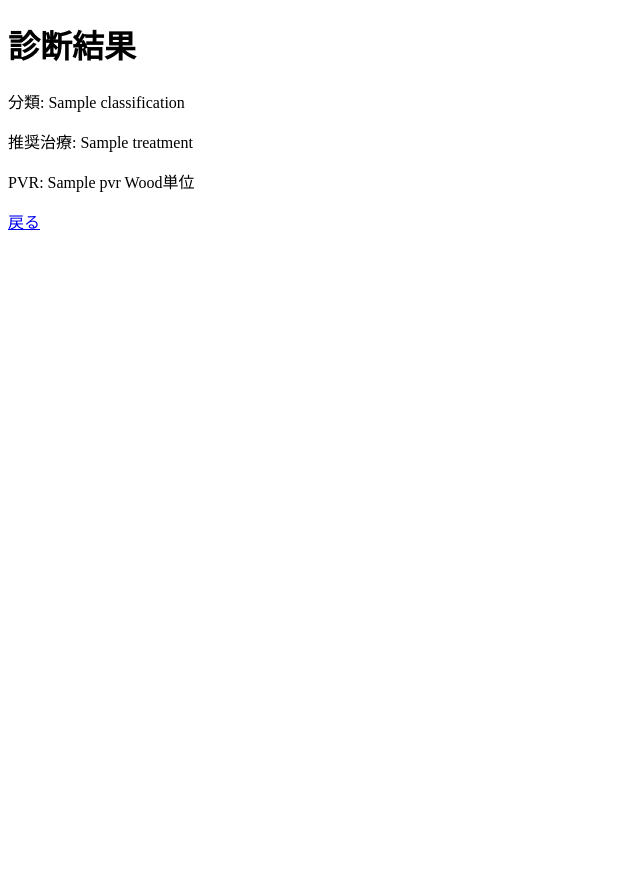
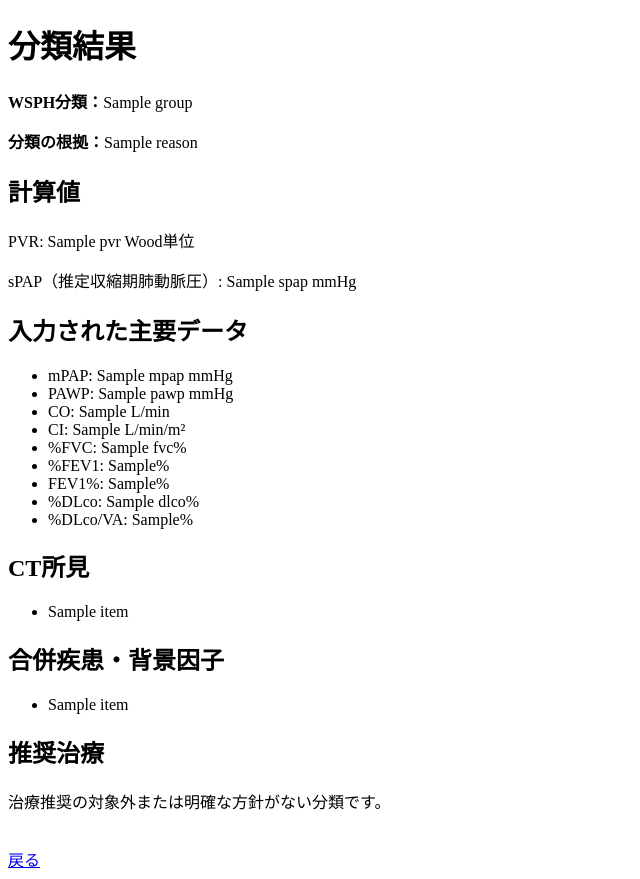
Before and after one commit to hiroshikobe/phypertension, a Flask app: template templates/result.html in a window 1280 px wide. Shown: the whole page, without its empty margins (0-640 px from the left). Before the commit the page ends 230 px from the top, so only its background shows below. Run offline with Flask 3, Linux system fonts and the light colour scheme; the template is opened without the code that fills it: most values are stand-ins (such as "Sample title", 1, 10 or a date in 2020).

Commit message:
Update result.html

```diff
--- a/templates/result.html
+++ b/templates/result.html
@@ -1,11 +1,62 @@
 <!DOCTYPE html>
 <html>
-<head><title>診断結果</title></head>
+<head>
+  <meta charset="UTF-8">
+  <title>分類結果</title>
+</head>
 <body>
-  <h1>診断結果</h1>
-  <p>分類: {{ classification }}</p>
-  <p>推奨治療: {{ treatment }}</p>
+  <h1>分類結果</h1>
+  <p><strong>WSPH分類：</strong>{{ group }}</p>
+  <p><strong>分類の根拠：</strong>{{ reason }}</p>
+
+  <h2>計算値</h2>
   <p>PVR: {{ pvr }} Wood単位</p>
+  {% if spap %}<p>sPAP（推定収縮期肺動脈圧）: {{ spap }} mmHg</p>{% endif %}
+
+  <h2>入力された主要データ</h2>
+  <ul>
+    <li>mPAP: {{ mpap }} mmHg</li>
+    <li>PAWP: {{ pawp }} mmHg</li>
+    <li>CO: {{ co }} L/min</li>
+    <li>CI: {{ ci }} L/min/m²</li>
+    <li>%FVC: {{ fvc }}%</li>
+    <li>%FEV1: {{ fev1 }}%</li>
+    <li>FEV1%: {{ fev1p }}%</li>
+    <li>%DLco: {{ dlco }}%</li>
+    <li>%DLco/VA: {{ dlco_va }}%</li>
+  </ul>
+
+  <h2>CT所見</h2>
+  <ul>
+    {% for item in ct_findings %}<li>{{ item }}</li>{% endfor %}
+  </ul>
+
+  <h2>合併疾患・背景因子</h2>
+  <ul>
+    {% for item in comorbid %}<li>{{ item }}</li>{% endfor %}
+  </ul>
+
+  <h2>推奨治療</h2>
+  {% if group.startswith('第1群') %}
+    <p><strong>推奨文：</strong>ERAまたはPDE-5阻害薬による単剤療法が推奨される（CQ1）。</p>
+    <p><strong>解説：</strong>前毛細血管性PH（PAH）では肺血管拡張薬の単剤療法が第一選択。重症度や併存疾患に応じて選択する。</p>
+    <p><strong>代表的臨床試験（SERAPHIN試験）要約：</strong>マシテンタンはPAH患者において疾患進行と入院リスクを有意に低下させた。PVRと6MWDにも良好な効果を示した。</p>
+  {% elif group.startswith('第2群') %}
+    <p><strong>推奨文：</strong>左心不全の管理が最優先であり、PHに対する肺血管拡張薬の使用は推奨されない（CQ5）。</p>
+    <p><strong>解説：</strong>左心負荷に起因するPHでは、肺血管拡張薬が悪化要因となる場合があるため禁忌とされている。</p>
+  {% elif group.startswith('第3群') %}
+    <p><strong>推奨文：</strong>基礎疾患である肺疾患の管理が重要であり、肺血管拡張薬の使用は慎重に検討される（CQ6）。</p>
+    <p><strong>解説：</strong>COPDやILD由来のPHでは、原疾患の増悪や換気血流ミスマッチの懸念があり、PH治療薬の効果は限定的。</p>
+    <p><strong>臨床試験（INCREASE試験）要約：</strong>トレプロスチニル吸入薬はILD合併PH患者で6MWDと時間的予後指標の改善を示したが、広範な導入は慎重に判断すべき。</p>
+  {% elif group.startswith('第4群') %}
+    <p><strong>推奨文：</strong>CTEPHに対してはバルーン肺動脈形成術やリオシグアトが推奨される（CQ8）。</p>
+    <p><strong>解説：</strong>血栓性PHでは外科的介入または内服薬（sGC刺激薬）による介入が長期予後を改善する。</p>
+    <p><strong>臨床試験（CHEST-1試験）要約：</strong>リオシグアトはCTEPH患者における6MWDとPVRの有意な改善を示した。再発防止にも有用とされる。</p>
+  {% else %}
+    <p>治療推奨の対象外または明確な方針がない分類です。</p>
+  {% endif %}
+
+  <br>
   <a href="/">戻る</a>
 </body>
 </html>
```
